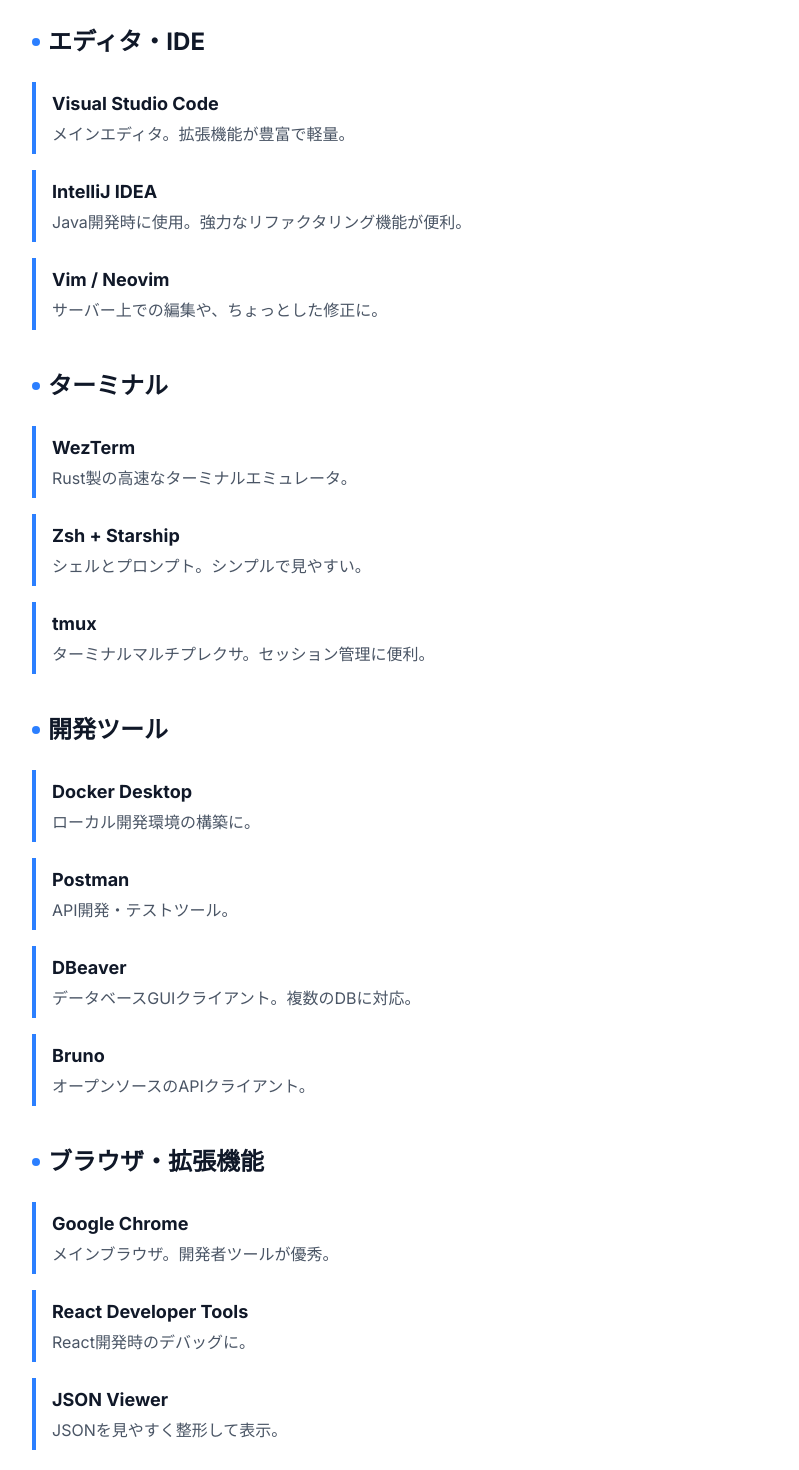
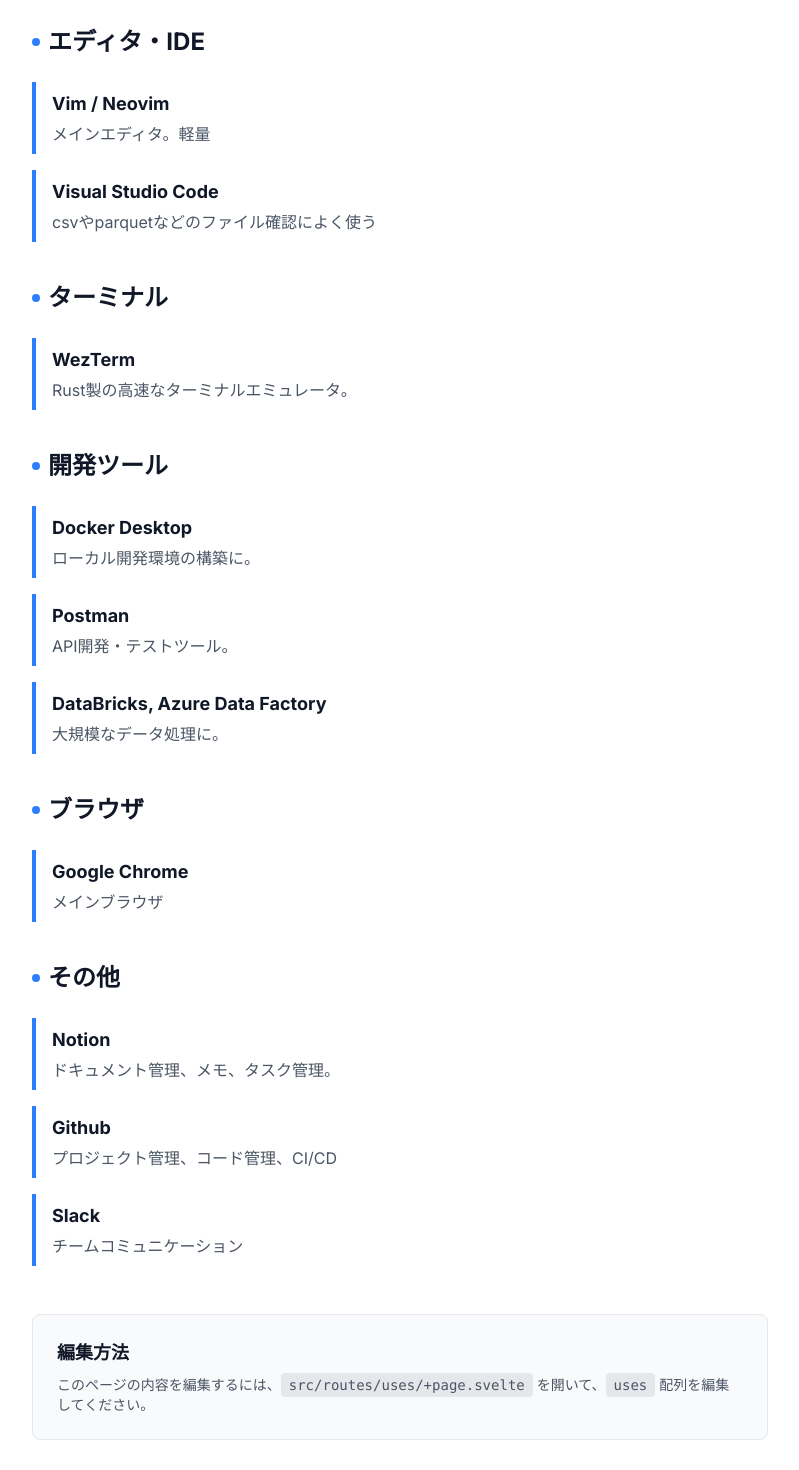
Before and after one commit to natori-hrj/natorium.dev, a SvelteKit app: page /uses in a window 1280 px wide. Shown: the part 220-1690 px from the top of the page, without its empty margins (240-1039 px from the left). Built offline with nearby package versions, Linux system fonts and the light colour scheme; a web font is replaced by a local one.

Commit message:
blog編集

```diff
--- a/src/routes/about/+page.svelte
+++ b/src/routes/about/+page.svelte
@@ -4,7 +4,7 @@
 
 <svelte:head>
   <title>About - natori's Site</title>
-  <meta name="description" content="natorのプロフィールと経歴" />
+  <meta name="description" content="natoriのプロフィールと経歴" />
 </svelte:head>
 
 <div class="max-w-3xl">
--- a/src/routes/blog/posts/sveltekit-intro.md
+++ b/src/routes/blog/posts/sveltekit-intro.md
@@ -1,6 +1,6 @@
 ---
 title: "SvelteKitで個人サイトを作った話"
-date: "2026-01-09"
+date: "2026-01-10"
 description: "SvelteKitを使って個人サイトを構築した経験を共有します。"
 tags: ["SvelteKit", "Web開発", "フロントエンド"]
 published: true
@@ -9,6 +9,17 @@
 # SvelteKitで個人サイトを作成
 
 個人サイトをSvelteKitで構築しました。この記事では、その過程で学んだことを共有します。
+
+## 経緯
+
+まず個人サイトを作ってみようと思った経緯なのですが、
+2026年になり、仕事以外で何か技術的なことやってみたいなとかは特にあるわけではなく、
+とにかく何か作ってみたかっただけです:)
+
+ZennやQiitaとかに何か投稿してみようとかも考えたりしたのですが
+年始にXでZenn等へのコメント等々で荒れていたので新参者にはハードルが高かったので断念しました。
+
+
 
 ## SvelteKitとは？
 
--- a/src/routes/tech-stack/+page.svelte
+++ b/src/routes/tech-stack/+page.svelte
@@ -7,7 +7,6 @@
       icon: Code2,
       items: [
         "Python",
-        "Java",
         "TypeScript/JavaScript",
         "Go",
         "SQL"
@@ -17,11 +16,10 @@
       category: "フレームワーク・ライブラリ",
       icon: Code2,
       items: [
-        "Spring Boot",
-        "Node.js / Express",
+        "Node.js",
         "Apache Spark",
         "Pandas / NumPy",
-        "SvelteKit / React"
+        "SvelteKit / React / Next.js"
       ]
     },
     {
@@ -29,9 +27,9 @@
       icon: Database,
       items: [
         "PostgreSQL",
+        "Synapse",
+        "BigQuery",
         "MySQL",
-        "Redis",
-        "MongoDB",
         "Elasticsearch"
       ]
     },
@@ -40,10 +38,9 @@
       icon: Cloud,
       items: [
         "AWS (EC2, S3, Lambda, RDS)",
-        "Docker / Kubernetes",
+        "Docker",
         "Terraform",
         "GitHub Actions",
-        "Jenkins"
       ]
     },
     {
@@ -52,7 +49,7 @@
       items: [
         "Git / GitHub",
         "VS Code",
-        "IntelliJ IDEA",
+        "NeoVim",
         "Postman",
         "DBeaver"
       ]
--- a/src/routes/uses/+page.svelte
+++ b/src/routes/uses/+page.svelte
@@ -4,16 +4,12 @@
       category: "エディタ・IDE",
       items: [
         {
-          name: "Visual Studio Code",
-          description: "メインエディタ。拡張機能が豊富で軽量。"
+          name: "Vim / Neovim",
+          description: "メインエディタ。軽量"
         },
         {
-          name: "IntelliJ IDEA",
-          description: "Java開発時に使用。強力なリファクタリング機能が便利。"
-        },
-        {
-          name: "Vim / Neovim",
-          description: "サーバー上での編集や、ちょっとした修正に。"
+          name: "Visual Studio Code",
+          description: "csvやparquetなどのファイル確認によく使う"
         }
       ]
     },
@@ -24,14 +20,6 @@
           name: "WezTerm",
           description: "Rust製の高速なターミナルエミュレータ。"
         },
-        {
-          name: "Zsh + Starship",
-          description: "シェルとプロンプト。シンプルで見やすい。"
-        },
-        {
-          name: "tmux",
-          description: "ターミナルマルチプレクサ。セッション管理に便利。"
-        }
       ]
     },
     {
@@ -46,30 +34,18 @@
           description: "API開発・テストツール。"
         },
         {
-          name: "DBeaver",
-          description: "データベースGUIクライアント。複数のDBに対応。"
+          name: "DataBricks, Azure Data Factory",
+          description: "大規模なデータ処理に。"
         },
-        {
-          name: "Bruno",
-          description: "オープンソースのAPIクライアント。"
-        }
       ]
     },
     {
-      category: "ブラウザ・拡張機能",
+      category: "ブラウザ",
       items: [
         {
-          name: "Google Chrome",
-          description: "メインブラウザ。開発者ツールが優秀。"
-        },
-        {
-          name: "React Developer Tools",
-          description: "React開発時のデバッグに。"
-        },
-        {
-          name: "JSON Viewer",
-          description: "JSONを見やすく整形して表示。"
-        }
+            name: "Google Chrome",
+            description: "メインブラウザ",
+          },
       ]
     },
     {
@@ -80,12 +56,12 @@
           description: "ドキュメント管理、メモ、タスク管理。"
         },
         {
-          name: "Figma",
-          description: "UI/UXデザイン、ワイヤーフレーム作成。"
+          name: "Github",
+          description: "プロジェクト管理、コード管理、CI/CD"
         },
         {
           name: "Slack",
-          description: "チームコミュニケーション。"
+          description: "チームコミュニケーション"
         }
       ]
     }
```
